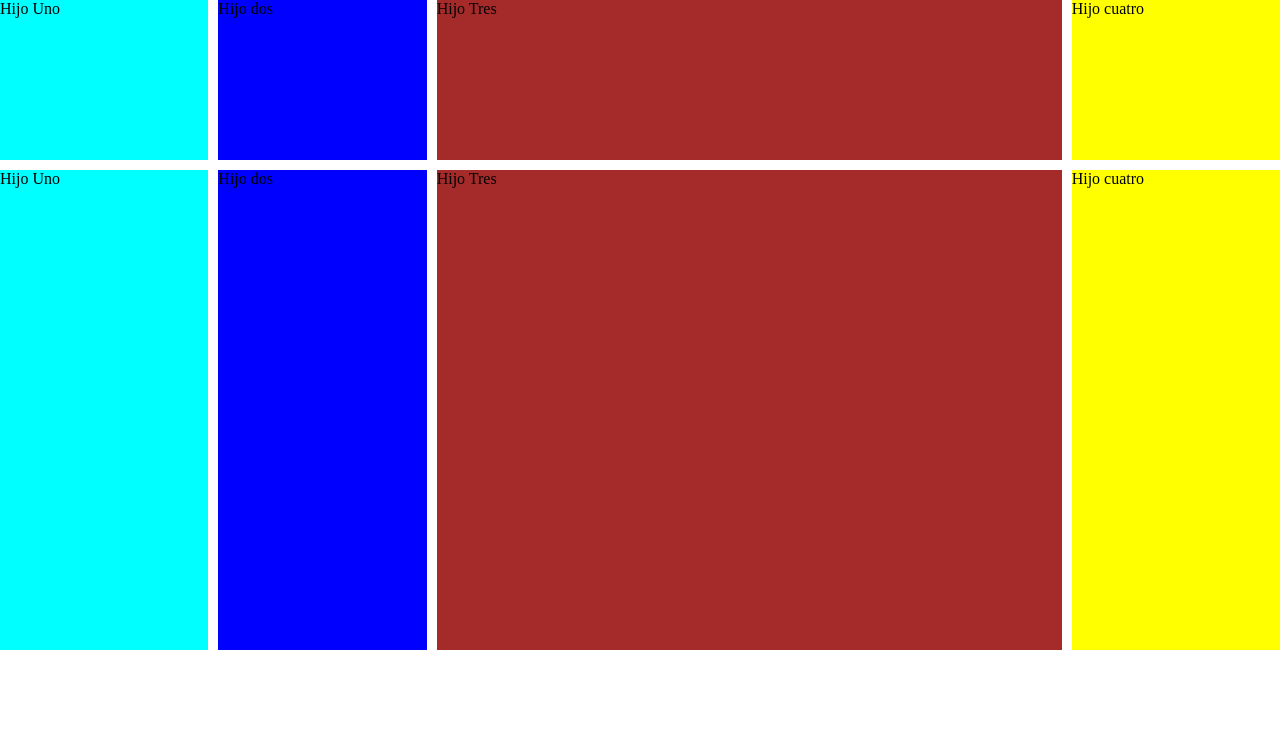
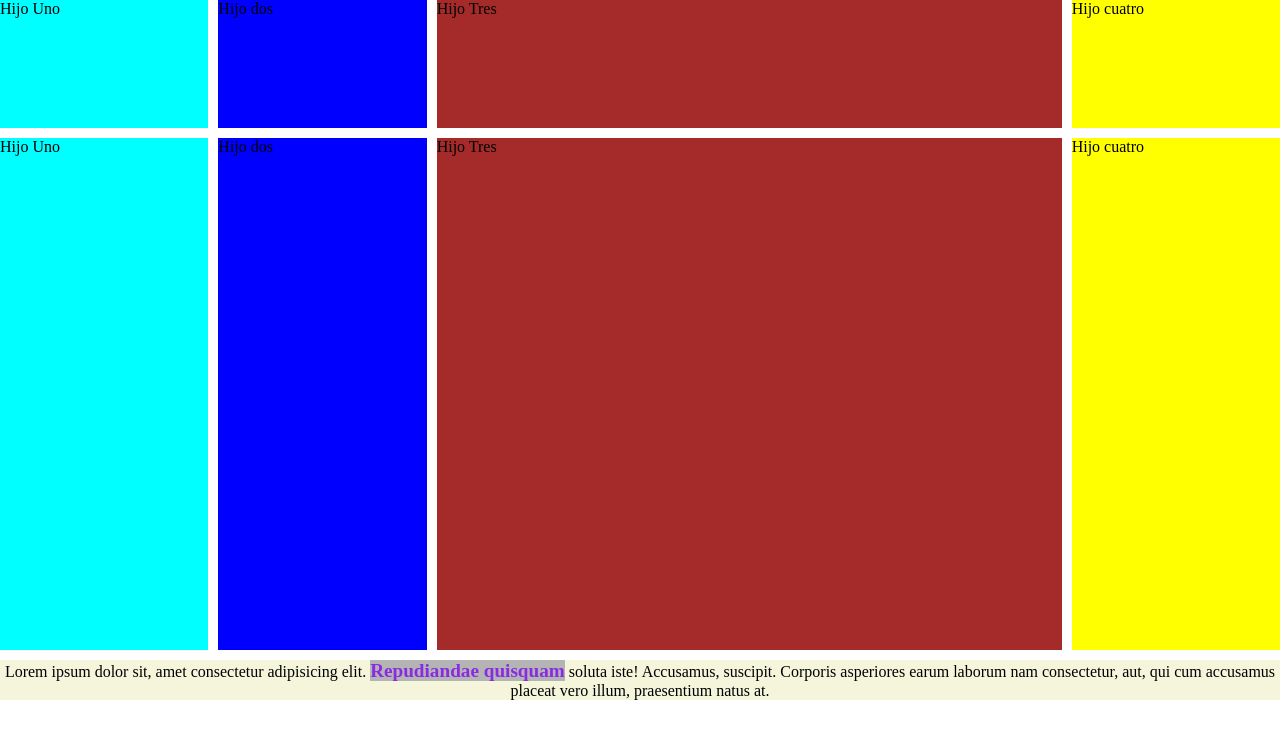
Before and after one commit to dramostw/clase-github, a plain HTML site: page index.html in a window 1280 px wide. Drawn offline with Linux system fonts and the light colour scheme.

Commit message:
index rama-dos

```diff
--- a/css/main.css
+++ b/css/main.css
@@ -5,13 +5,13 @@
 }
 /*propiedades del padre contenedor, como en flexbox, en grid la caracteristica se aplica al padre*/
 .padre{
-    height: 800px;
+    height: 80vh;
     display: grid;
     /*propiedades de grid (no vienen por defecto)
     propiedad para filas y propiedad para columnas
     */
     grid-template-columns: 1fr 1fr 3fr 1fr ;
-    grid-template-rows: 20% 60% 20% ;
+    grid-template-rows: 20% 80%;
 
     column-gap: 10px;
     row-gap: 10px;
@@ -34,6 +34,22 @@
 
 .hijoCuatro{
     background-color: yellow;
+}
+
+.parrafo{
+    text-align: center;
+    background-color: beige;
+    height: fit-content;
+    margin-top: 20px;
+    max-height: 20vh;
+    width: 100%;
+
+}
+.destacado{
+    font-weight: bold;
+    font-size: larger;
+    color: blueviolet;
+    background-color: rgb(180, 180, 180);
 }
 
 /*ejemplo 2*/
--- a/index.html
+++ b/index.html
@@ -22,6 +22,9 @@
         <div class="hijoTres">Hijo Tres</div>
         <div class="hijoCuatro">Hijo cuatro</div>
     </div>
+    <div class="parrafo">
+        <p>Lorem ipsum dolor sit, amet consectetur adipisicing elit. <span class="destacado"> Repudiandae quisquam</span> soluta iste! Accusamus, suscipit. Corporis asperiores earum laborum nam consectetur, aut, qui cum accusamus placeat vero illum, praesentium natus at.</p>
+    </div>
 
 </body>
 </html>
```
